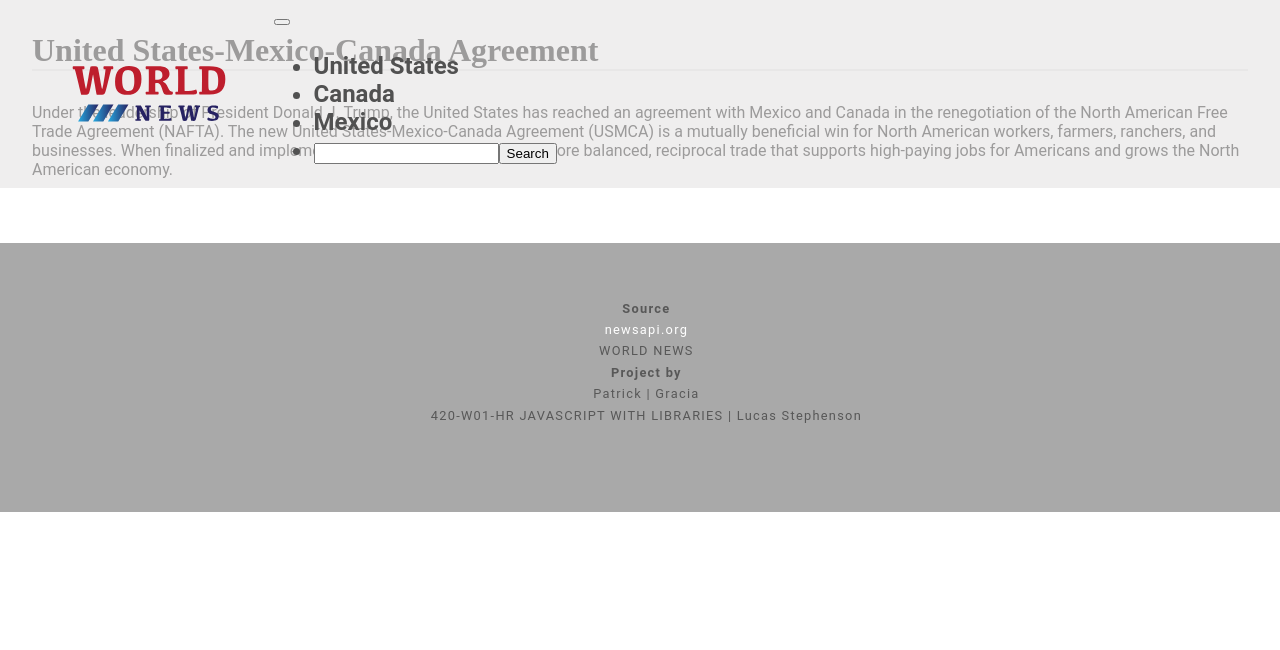
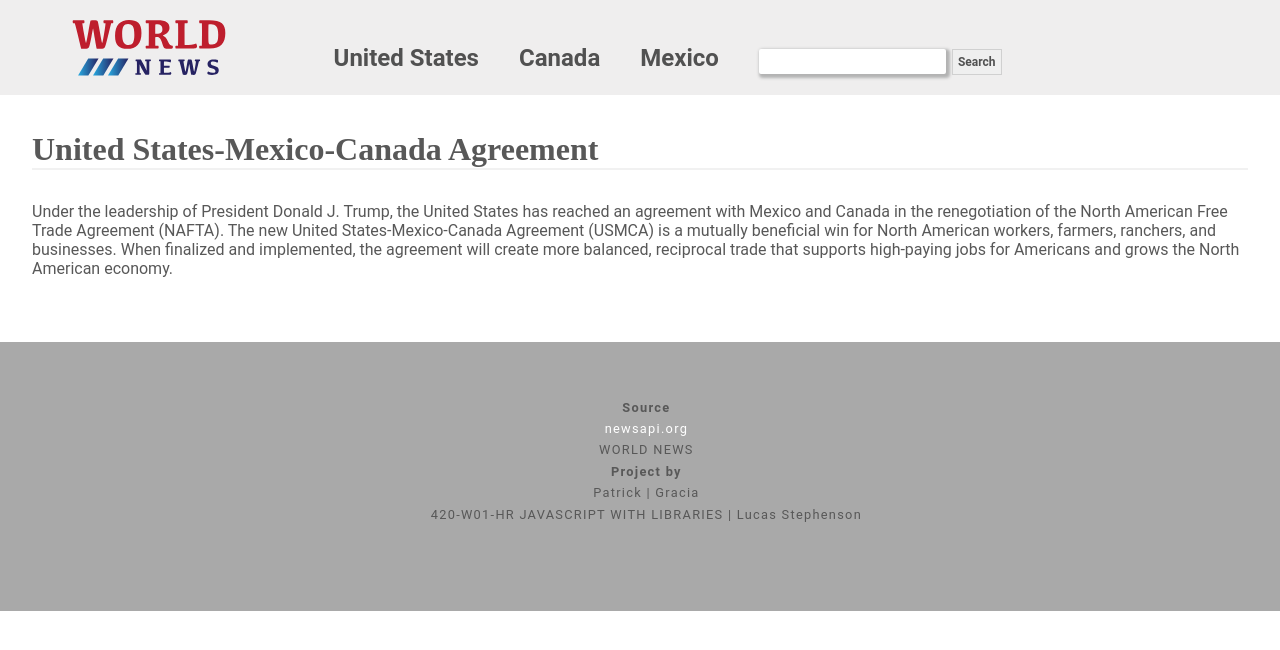
Before and after one commit to PatElder/Eureka, a website built with webpack: page dist/index.html in a window 1280 px wide. Built offline with Linux system fonts and the light colour scheme.

Commit message:
Style css
Fixed navigation menu

```diff
--- a/src/css/style.css
+++ b/src/css/style.css
@@ -33,7 +33,7 @@ p {
 
 header {
   font-family: "Roboto", sans-serif;
-  position: fixed;
+  /*position: fixed;*/
   top: 0;
   display: inline-flex;
   background-color: rgb(223, 221, 221, 0.5);
@@ -43,44 +43,53 @@ header {
   color: rgb(81, 81, 81);
 }
 
-header > ul > li {
+#myDropdown > li {
   float: left;
   list-style-type: none;
   list-style: none;
   text-align: center;
-  padding: 15px;
+  padding: 20px;
+  cursor: pointer;
+  margin: 0;
+  overflow: hidden;
 }
 
-header > ul > li:hover {
+.dropDown > button {
+  display: none;
+}
+
+#myDropdown > li:hover {
   color: rgb(13, 33, 106);
 }
 
-header > ul {
+/* #myDropdown >  li{
   list-style-type: none;
   cursor: pointer;
   margin: 0;
   padding: 0;
   overflow: hidden;
-}
-header > ul > li > input {
+} */
+#myDropdown > li > #searchBar {
   border: none;
-  border-radius: 5px;
+  border-radius: 2px;
+  padding: 5px;
   box-shadow: 2px 2px 3px 2px rgb(179, 179, 179);
   color: rgb(13, 33, 106);
 }
 
-header > ul > li > button {
+#myDropdown > li > button{
   font-family: "Roboto", sans-serif;
   color: rgb(81, 81, 81);
   border: 1px solid rgb(208, 208, 208);
-  border-radius: 10px;
+  border-radius:px;
   background-color: none;
   margin-left: 0.5em;
+  padding: 5px;
   font-weight: bold;
-  font-size: 0.7em;
+  font-size: 0.5em;
   cursor: pointer;
 }
-header > ul > li > button:hover {
+#myDropdown > li > button:hover {
   color: rgb(162, 24, 24);
 }
 
```
Also changed, not shown: dist/bundle.js.
